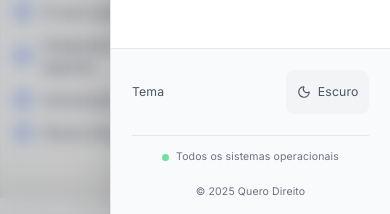
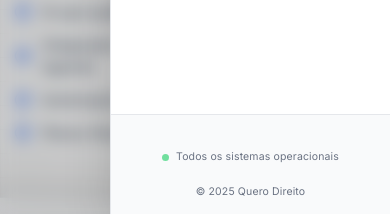
Before and after one commit to bulnes/quero-direito, a Next.js app: page / in a window 390 px wide. Both pictures are taken after a click on the button 354 px from the left and 28 px from the top of the page. Shown: the part 624-838 px from the top of the page. Built offline with nearby package versions, Linux system fonts and the light colour scheme.

Commit message:
fix: dark mode style

```diff
--- a/src/app/(marketing)/page.tsx
+++ b/src/app/(marketing)/page.tsx
@@ -9,11 +9,10 @@ import { Newsletter } from "@/components/marketing/newsletter";
 import { Pricing } from "@/components/marketing/pricing";
 import { ProblemSolution } from "@/components/marketing/problem-solution";
 import { WhyChoose } from "@/components/marketing/why-choose";
-import { ThemeProvider } from "@/contexts/marketing/theme-provider";
 
 export default function Home() {
   return (
-    <ThemeProvider>
+    <>
       {/* Cabeçalho do Site */}
       <Header />
 
@@ -32,6 +31,6 @@ export default function Home() {
 
       {/* Rodapé do Site */}
       <Footer />
-    </ThemeProvider>
+    </>
   );
 }
--- a/src/app/globals.css
+++ b/src/app/globals.css
@@ -1,10 +1,8 @@
 @import "tailwindcss";
 @import "tw-animate-css";
 
-@custom-variant dark (&:is(.dark *));
-
 :root {
-  --font-size: 14px;
+  --font-size: 0.875rem;
   --background: #ffffff;
   --foreground: oklch(0.145 0 0);
   --card: #ffffff;
@@ -62,7 +60,8 @@
   --scroll-padding: 80px;
 }
 
-.dark {
+@media (prefers-color-scheme: dark) {
+  :root {
     --background: oklch(0.145 0 0);
     --foreground: oklch(0.985 0 0);
     --card: oklch(0.145 0 0);
@@ -97,19 +96,8 @@
     --sidebar-accent-foreground: oklch(0.985 0 0);
     --sidebar-border: oklch(0.269 0 0);
     --sidebar-ring: oklch(0.439 0 0);
+    --focus-ring: #60a5fa;
   }
-
-/* Alto contraste - modo específico */
-.high-contrast {
-  --background: var(--high-contrast-bg);
-  --foreground: var(--high-contrast-fg);
-  --card: var(--high-contrast-bg);
-  --card-foreground: var(--high-contrast-fg);
-  --muted: #333333;
-  --muted-foreground: #cccccc;
-  --accent: var(--high-contrast-accent);
-  --accent-foreground: var(--high-contrast-bg);
-  --border: var(--high-contrast-fg);
 }
 
 @theme inline {
@@ -158,6 +146,12 @@
     @apply border-border;
   }
 
+  html {
+    font-size: var(--font-size);
+    scroll-behavior: smooth;
+    scroll-padding-top: var(--scroll-padding);
+  }
+
   body {
     @apply bg-background text-foreground;
     line-height: 1.6;
@@ -165,8 +159,10 @@
     color: var(--slate-700); /* slate-700 as default */
   }
 
-  .dark body {
-    color: var(--slate-200); /* slate-200 as default for dark mode */
+  @media (prefers-color-scheme: dark) {
+    body {
+      color: var(--slate-200);
+    }
   }
 
   /* Focus Management */
@@ -212,16 +208,3 @@
     scroll-margin-top: var(--scroll-padding);
   }
 }
-
-html {
-  font-size: var(--font-size);
-  scroll-behavior: smooth;
-  scroll-padding-top: var(--scroll-padding);
-}
-
-/* Dark mode improvements for accessibility */
-@media (prefers-color-scheme: dark) {
-  :root {
-    --focus-ring: #60a5fa;
-  }
-}
--- a/src/components/marketing/header.tsx
+++ b/src/components/marketing/header.tsx
@@ -7,14 +7,11 @@ import {
 } from "@/hooks/marketing/use-accessibility";
 import { useActiveSection } from "@/hooks/marketing/use-active-section";
 import { useSmoothScroll } from "@/hooks/marketing/use-smooth-scroll";
-import { useTheme } from "@/hooks/marketing/use-theme";
 import {
   ChevronDown,
   ChevronRight,
   Menu as MenuIcon,
-  Moon,
   Phone,
-  Sun,
   User,
   X,
 } from "lucide-react";
@@ -24,7 +21,6 @@ import { useCallback, useEffect, useRef, useState } from "react";
 export function Header() {
   const [isMenuOpen, setIsMenuOpen] = useState(false);
   const [activeDropdown, setActiveDropdown] = useState<string | null>(null);
-  const { theme, toggleTheme } = useTheme();
   const { actions } = useAccessibility();
   const { trapFocus } = useFocusManagement();
   const activeSection = useActiveSection();
@@ -312,38 +308,6 @@ export function Header() {
                         ))}
                       </div>
 
-                      {/* Theme Toggle */}
-                      <div className="border-t border-gray-100 dark:border-gray-800 px-4 py-4 mt-2">
-                        <div className="flex items-center justify-between">
-                          <span className="text-sm text-gray-700 dark:text-gray-300 font-medium">
-                            Tema
-                          </span>
-                          <button
-                            onClick={toggleTheme}
-                            className={`flex items-center gap-2 px-3 py-2 rounded-lg border font-medium transition-all duration-200 shadow-sm hover:shadow-md ${
-                              theme === "dark"
-                                ? "bg-blue-100 dark:bg-blue-950/50 text-blue-600 dark:text-blue-400 border-blue-200 dark:border-blue-800"
-                                : "bg-gray-100 dark:bg-gray-700 text-gray-700 dark:text-gray-300 border-gray-200 dark:border-gray-600 hover:bg-gray-200 dark:hover:bg-gray-600 hover:border-gray-300 dark:hover:border-gray-500"
-                            }`}
-                            aria-label={`Alternar para modo ${
-                              theme === "light" ? "escuro" : "claro"
-                            }`}
-                            title={`Modo ${
-                              theme === "light" ? "escuro" : "claro"
-                            }`}
-                          >
-                            {theme === "light" ? (
-                              <Moon className="w-4 h-4" />
-                            ) : (
-                              <Sun className="w-4 h-4" />
-                            )}
-                            <span className="text-sm">
-                              {theme === "light" ? "Escuro" : "Claro"}
-                            </span>
-                          </button>
-                        </div>
-                      </div>
-
                       {/* Footer do dropdown */}
                       <div className="border-t border-gray-100 dark:border-gray-800 px-4 py-3 mt-2">
                         <div className="flex items-center justify-between">
@@ -557,35 +521,8 @@ export function Header() {
               {/* Accessibility Controls Section - NO MENU MOBILE */}
               <div className="p-6 border-t border-gray-200 dark:border-gray-800 bg-gray-50 dark:bg-gray-800/50">
                 <div className="space-y-6">
-                  {/* Theme Toggle */}
-                  <div className="flex items-center justify-between">
-                    <span className="text-sm text-gray-600 dark:text-gray-400">
-                      Tema
-                    </span>
-                    <button
-                      onClick={toggleTheme}
-                      className={`flex items-center gap-2 px-3 py-2 rounded-lg transition-colors ${
-                        theme === "dark"
-                          ? "bg-blue-100 dark:bg-blue-950/50 text-blue-600 dark:text-blue-400"
-                          : "bg-gray-100 dark:bg-gray-700 text-gray-600 dark:text-gray-400 hover:bg-gray-200 dark:hover:bg-gray-600"
-                      }`}
-                      aria-label={`Alternar para modo ${
-                        theme === "light" ? "escuro" : "claro"
-                      }`}
-                    >
-                      {theme === "light" ? (
-                        <Moon className="w-4 h-4" />
-                      ) : (
-                        <Sun className="w-4 h-4" />
-                      )}
-                      <span className="text-sm">
-                        {theme === "light" ? "Escuro" : "Claro"}
-                      </span>
-                    </button>
-                  </div>
-
                   {/* Status */}
-                  <div className="flex justify-center pt-4 border-t border-gray-200 dark:border-gray-700">
+                  <div className="flex justify-center pt-4">
                     <div className="flex items-center space-x-2">
                       <div className="w-2 h-2 bg-green-500 rounded-full animate-pulse"></div>
                       <span className="text-xs text-gray-500 dark:text-gray-400">
--- a/src/components/marketing/hero.tsx
+++ b/src/components/marketing/hero.tsx
@@ -48,7 +48,7 @@ export function Hero() {
               <Button
                 variant="outline"
                 size="lg"
-                className="px-8 py-4 text-lg rounded-xl border-slate-300 dark:border-border hover:bg-blue-600 hover:text-white hover:border-blue-600 transition-all duration-200"
+                className="px-8 py-4 text-lg rounded-xl border-slate-300 hover:bg-blue-600 hover:text-white hover:border-blue-600 transition-all duration-200 dark:border-gray-600 dark:text-gray-300 dark:hover:bg-gray-800"
               >
                 <Play className="w-5 h-5 mr-2" />
                 Ver demonstração
```
Lines whose indentation alone changed are shown as unchanged.
